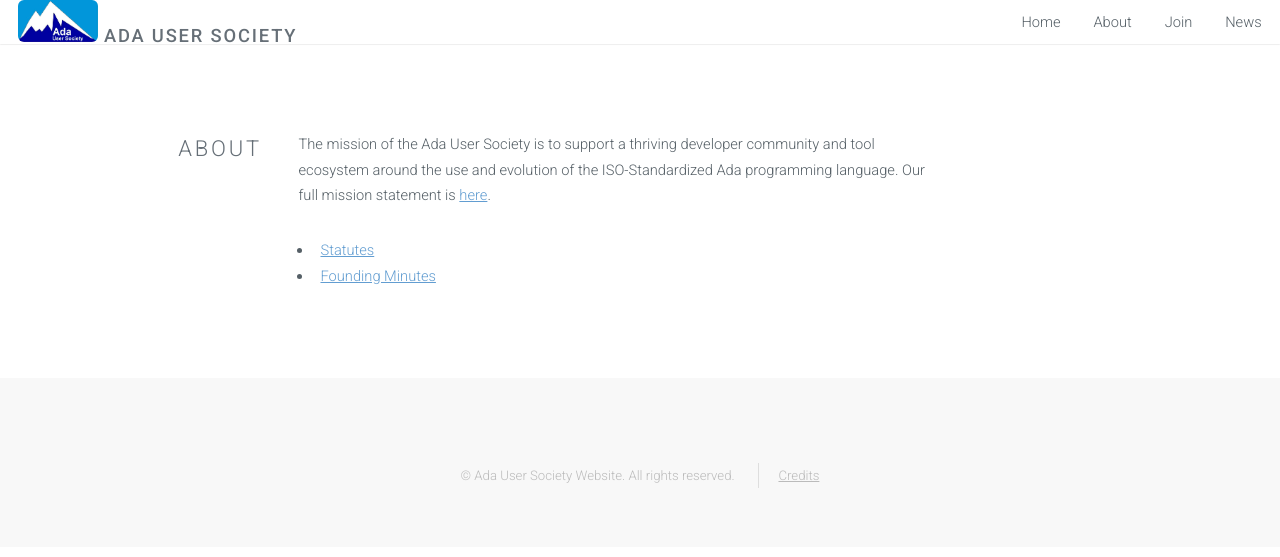
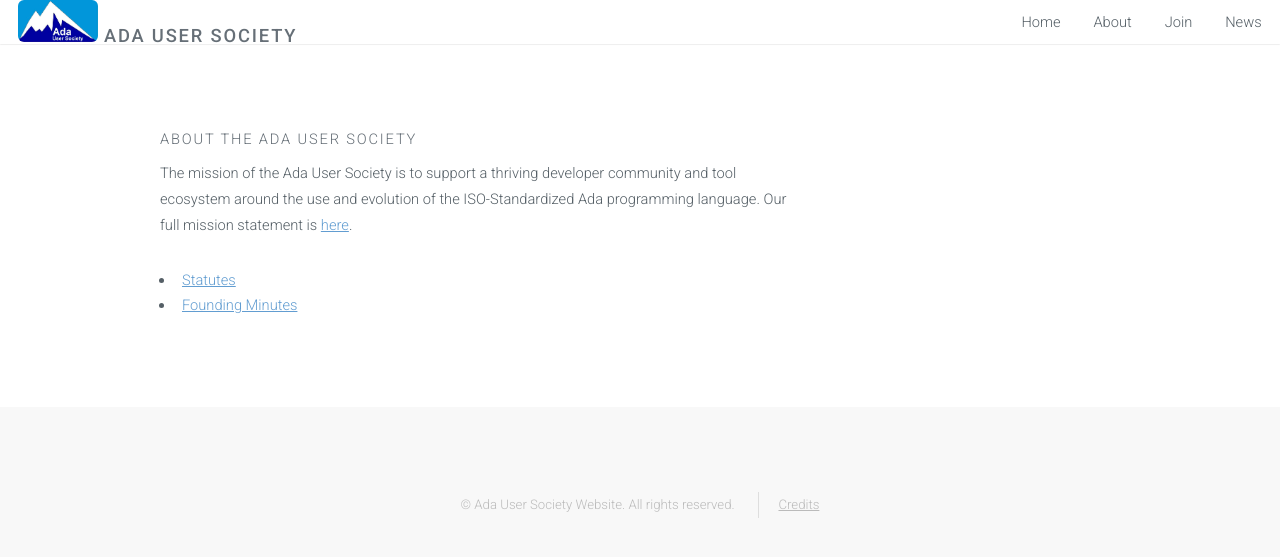
Before and after one commit to Ada-User-Society/Ada-User-Society.github.io, a Jekyll site: the page built from about.md, in a window 1280 px wide. Shown: the top 557 px of the page. Built offline with Jekyll 4.4.1, drawn with Linux system fonts in a browser that asks for light colours.

Commit message:
* Minor adjustments

```diff
--- a/_layouts/default.html
+++ b/_layouts/default.html
@@ -7,7 +7,6 @@
 <section id="intro" class="wrapper style1">
 	<div class="container">
 		<div class="row">
-    <h2 class="post-title">{{ page.title }}</h2>
 			<div class="8u">
 				<section>
 
--- a/about.md
+++ b/about.md
@@ -3,6 +3,8 @@
 title: About
 ---
 
+# About the Ada User Society
+
 The mission of the Ada User Society is to support a thriving developer community and tool ecosystem around the use and evolution of the ISO-Standardized Ada programming language. Our full mission statement is <a href="{% link _posts/2025-08-15-ada-user-mission.markdown %}"> here</a>.
 
 * [Statutes](https://drive.google.com/file/d/1PkXEAh_JAOwkJC2ryoNzSPdCgAQcUJk6/view?usp=sharing)
--- a/join.html
+++ b/join.html
@@ -4,6 +4,7 @@
 ---
 
 <div class="container">
+    <h3 class="post-title">{{ page.title }}</h3>
 
     <p>The supplied information will be sent to the Treasurer as your request to join the Ada User Society. The Treasurer will reply directly to the supplied email address with an invoice detailing methods of payment.</p>
 
```
